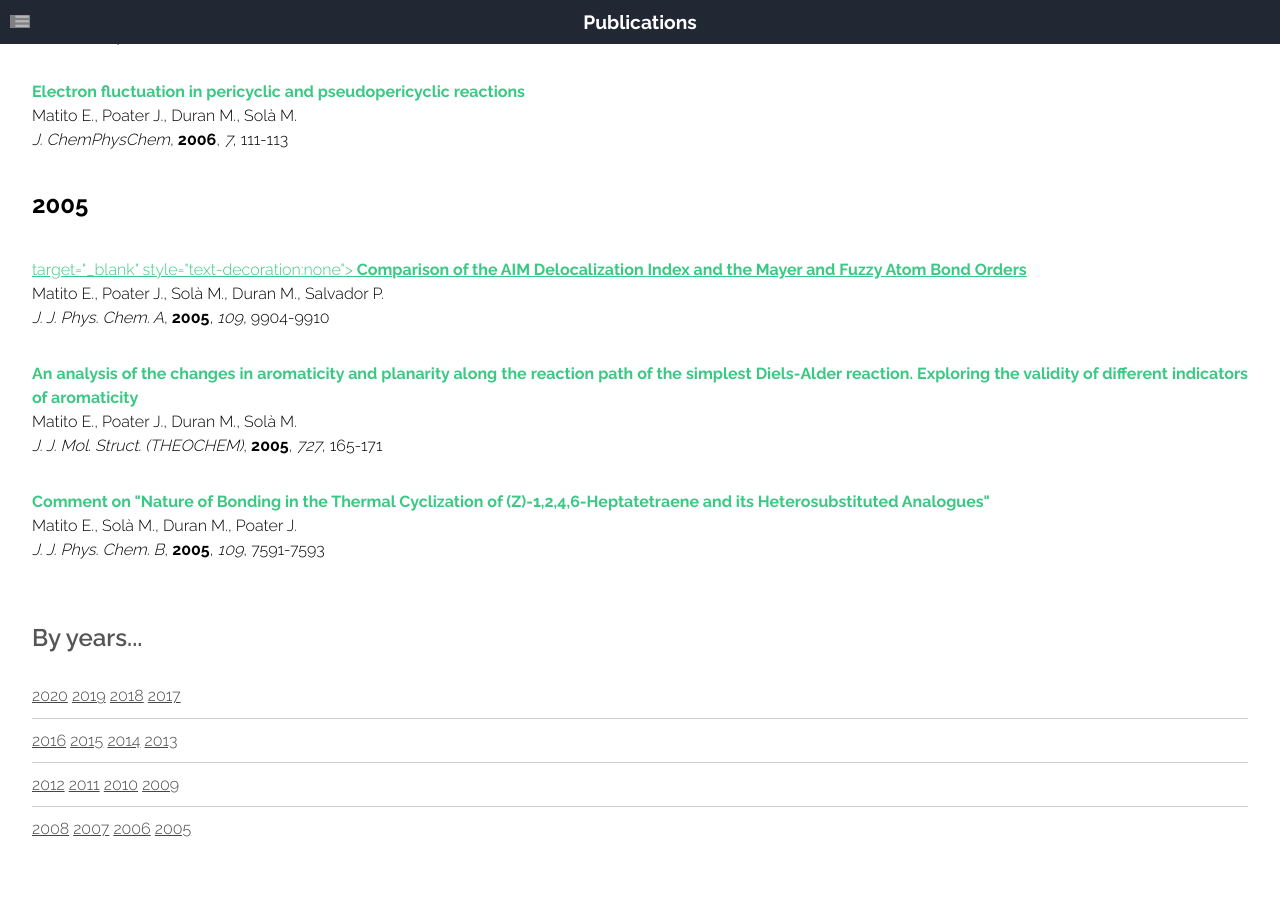
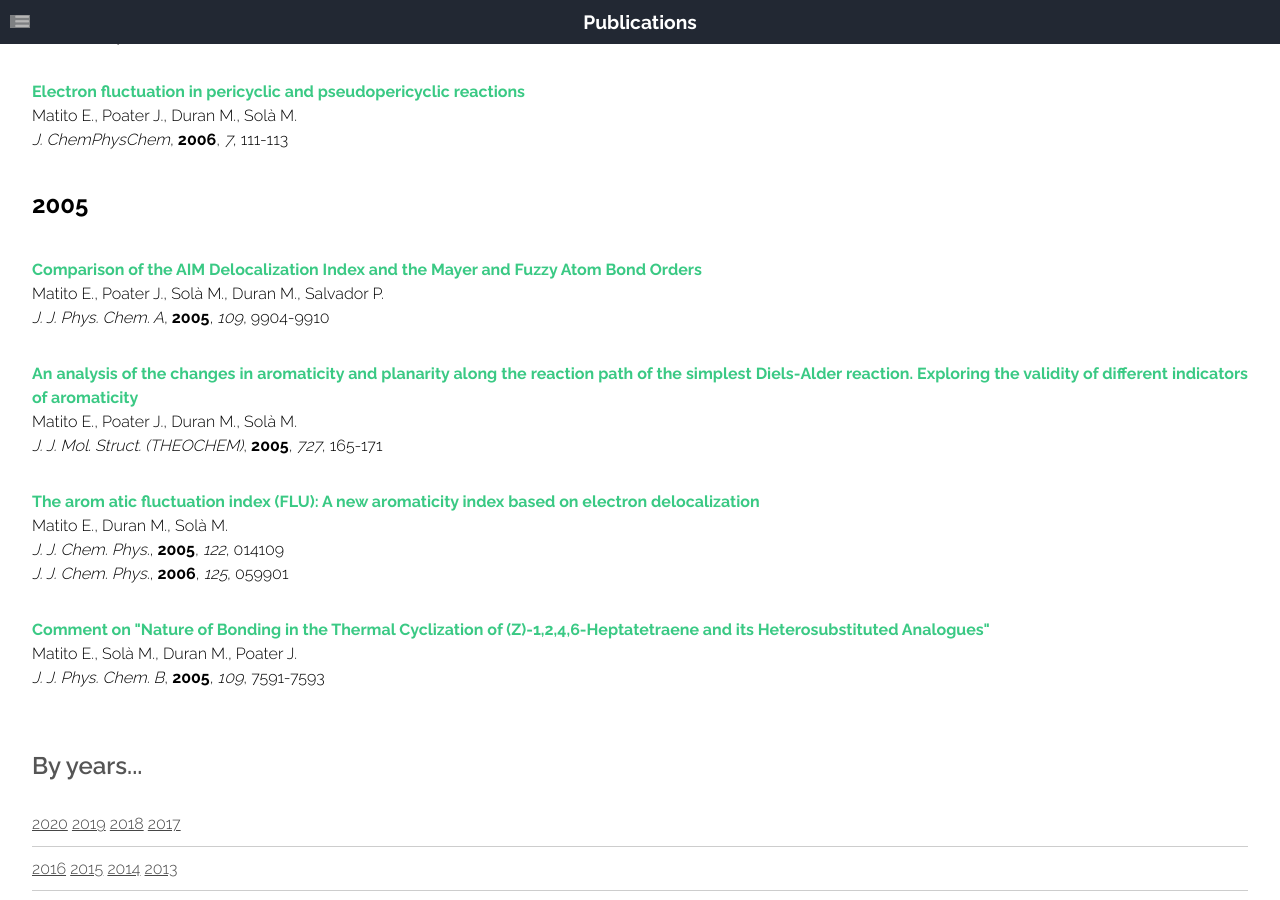
Before and after one commit to old-jekyll-templates/Horizons-Jekyll-Theme, a Jekyll site: the page built from publications.html, in a window 1280 px wide and 900 px high, scrolled down 10133 px. Built offline with Jekyll 4.4.1, drawn with Linux system fonts in a browser that asks for light colours; grey boxes are pictures that could not be loaded.

Commit message:
Update publications.html

```diff
--- a/publications.html
+++ b/publications.html
@@ -525,14 +525,25 @@ layout: main
 
 <p style="text-align:justify; text-justify:inter-ideograph;"> <font color="#000000";font-size:14.0000pt><b><h2 id="2005">2005</h2></b></font></p>
 
+	<p style="text-align:justify; text-justify:inter-ideograph;"> <font color="#000000">
+            <a href= https://pubs.acs.org/doi/10.1021/jp0538464
  target="_blank" style="text-decoration:none"><b> Comparison of the AIM Delocalization Index and the Mayer and Fuzzy Atom Bond Orders</b></a></font><br>
             <font color="#000000">  Matito E., Poater J., Solà M., Duran M., Salvador P. </font><br>
             <font color="#000000"> <i>J.  J. Phys. Chem. A</i>, <b> 2005</b>, <i> 109</i>,  9904-9910 </font> </p>
+
         <p style="text-align:justify; text-justify:inter-ideograph;"> <font color="#000000">
             <a href= https://www.sciencedirect.com/science/article/pii/S0166128005001491
  target="_blank" style="text-decoration:none"><b> An analysis of the changes in aromaticity and planarity along the reaction path of the simplest Diels-Alder reaction. Exploring the validity of different indicators of aromaticity</b></a></font><br>
             <font color="#000000">  Matito E., Poater J., Duran M., Solà M. </font><br>
             <font color="#000000"> <i>J.  J. Mol. Struct. (THEOCHEM)</i>, <b> 2005</b>, <i> 727</i>,  165-171 </font> </p>
+
+	<p style="text-align:justify; text-justify:inter-ideograph;"> <font color="#000000">
+            <a href=https://aip.scitation.org/doi/10.1063/1.1824895 target="_blank" style="text-decoration:none"><b>The arom
+atic fluctuation index (FLU): A new aromaticity index based on electron delocalization</b></a></font><br>
+            <font color="#000000"> Matito E., Duran M., Solà M. </font><br>
+            <font color="#000000"> <i>J. J. Chem. Phys.</i>, <b>2005</b>, <i>122</i>, 014109 <br>
+		 		   <i>J. J. Chem. Phys.</i>, <b>2006</b>, <i>125</i>, 059901 </font> </p>
+
         <p style="text-align:justify; text-justify:inter-ideograph;"> <font color="#000000">
             <a href= https://pubs.acs.org/doi/abs/10.1021/jp048033e
  target="_blank" style="text-decoration:none"><b> Comment on "Nature of Bonding in the Thermal Cyclization of (Z)-1,2,4,6-Heptatetraene and its Heterosubstituted Analogues"</b></a></font><br>
```
